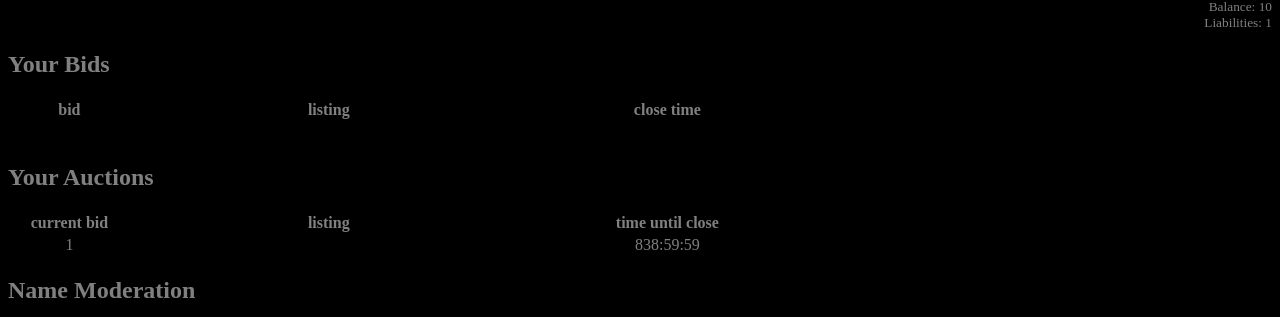
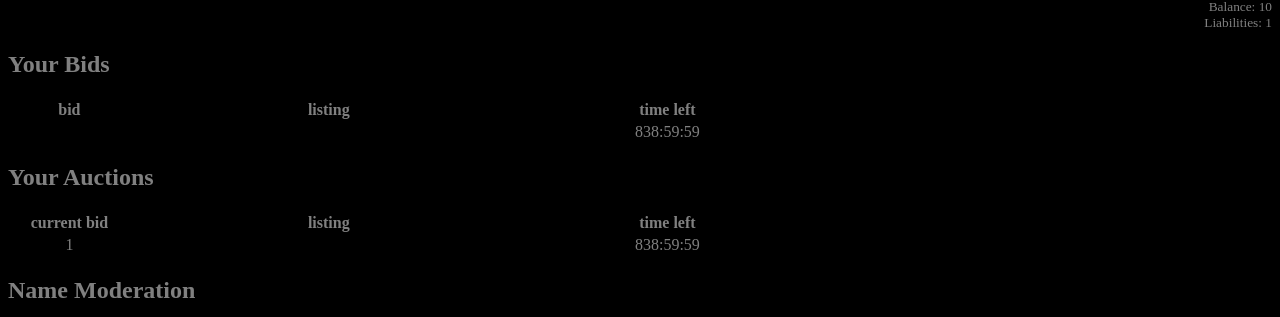
Before and after one commit to cgmb/market43, a PHP site: page /dashboard.php in a window 1280 px wide. Shown: the part 255-572 px from the top of the page. Run offline with PHP 8.4, Linux system fonts and the light colour scheme; the visitor is signed in with stand-in values (Sample User, id 1); tables that the repository leaves empty hold one stand-in row (values such as "Sample post").

Commit message:
Fixing dashboard bid table
Table used to display duplicate values, and had ugly timestamps.

```diff
--- a/html/dashboard.php
+++ b/html/dashboard.php
@@ -60,10 +60,10 @@
 	<tr>
 		<th>bid</th>
 		<th>listing</th>
-		<th>close time</th>
+		<th>time left</th>
 	</tr>
 <?php
-	$query = "SELECT l.ExpiryTimestamp, l.ListingId, i.Name, i.IconPath, b.Value
+	$query = "SELECT DISTINCT l.ListingId, timediff(l.ExpiryTimestamp, CURRENT_TIMESTAMP) TimeRemaining, i.Name, i.IconPath, b.Value
 	FROM listing AS l, item_type AS i, item AS x, bid as b
 	WHERE i.ItemTypeId = x.ItemType AND l.ListingId = b.Listing AND b.Bidder = '$userid'
 	ORDER BY l.ExpiryTimestamp;";
@@ -71,7 +71,7 @@
 	$result = mysql_query($query) or die (mysql_error());
 	$num = mysql_numrows($result);
 	$i=0; while ($i < $num) {
-		$expiry = mysql_result($result, $i, 'l.ExpiryTimestamp');
+		$expiry = mysql_result($result, $i, 'TimeRemaining');
 		$name = mysql_result($result, $i, 'i.Name');
 		$icon = mysql_result($result, $i, 'i.IconPath');
 		$bid = mysql_result($result, $i, 'b.Value');
@@ -98,7 +98,7 @@
 	<tr>
 		<th>current bid</th>
 		<th>listing</th>
-		<th>time until close</th>
+		<th>time left</th>
 	</tr>
 <?php
 	$query = "SELECT MAX(b.Value) CurrentBid, l.ListingId, timediff(l.ExpiryTimestamp, CURRENT_TIMESTAMP) TimeRemaining, i.Name, i.IconPath
```
